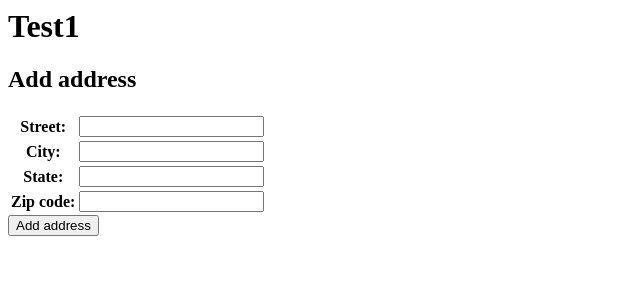
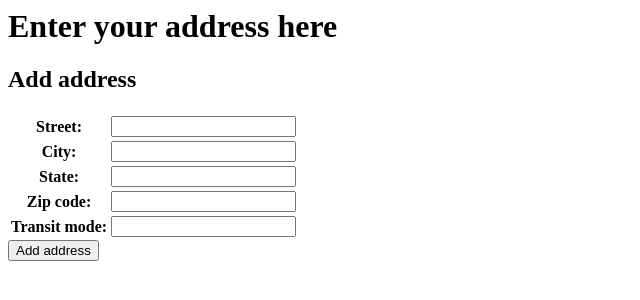
Before and after one commit to cszc/meethalfway, a Django app: a page that uses djangohalfway/halfwayapp/templates/halfwayapp/home.html in a window 1280 px wide. Shown: the top 300 px of the page, without its empty margins (0-640 px from the left). Run offline with Django 3.2, Linux system fonts and the light colour scheme.

Commit message:
Working on multiple forms on single page

```diff
--- a/djangohalfway/halfwayapp/models.py
+++ b/djangohalfway/halfwayapp/models.py
@@ -7,8 +7,8 @@ class Address(models.Model):
     zip_code = models.CharField(max_length = 5)
 
 class Participant(models.Model):
-    starting_location = models.ForeignKey(Address)
-    transit_mode = models.TextField(max_length = 70)
+    starting_location = models.ForeignKey(Address, null=True, blank=True)
+    transit_mode = models.CharField(max_length = 64)
 
 class Meeting(models.Model):
     participant_one = models.ForeignKey(Participant, related_name = 'Participant_one')
--- a/djangohalfway/halfwayapp/templates/halfwayapp/home.html
+++ b/djangohalfway/halfwayapp/templates/halfwayapp/home.html
@@ -1,13 +1,16 @@
 <html>
-<h1>Test1</h1>
+<h1>Enter your address here</h1>
 {% block home %}
 <h2>Add address</h2>
 <form method="post">
     {% csrf_token %}
     <table>
-    {{ form }}
+    {% for form in forms %}
+        {{ form }}
+    {% endfor %}
     </table>
 
-    <input type="submit" name="add_meal" value="Add address" />
+
+    <input type="submit" name="add_address" value="Add address" />
 </form>
 {% endblock %}
--- a/djangohalfway/halfwayapp/views.py
+++ b/djangohalfway/halfwayapp/views.py
@@ -14,16 +14,30 @@ class AddAddress(forms.ModelForm):
 		model = models.Address
 		fields = ["street", "city", "state", "zip_code"]
 
+class AddParticipant(forms.ModelForm):
+	class Meta:
+		model = models.Participant
+		fields = ["transit_mode"]
+
+class AddMeeting(forms.ModelForm):
+	class Meta:
+		model = models.Meeting
+		fields = ["business_type"]
+
 def home(request):
 	if request.method == 'POST':
-		form = AddAddress(request.POST)
-		if form.is_valid():
-			form.save()
-			form = AddAddress()
+		address = AddAddress(request.POST)
+		participant = AddParticipant(request.POST)
+		if address.is_valid() and participant.is_valid():
+			address.save()
+			participant.starting_location = address
+			participant.save()
+			return HttpResponse("Your response has been added")
 	else:
-		form = AddAddress()
+		address = AddAddress()
+		participant = AddParticipant()
 	c = {
-		'form': form,
+		'forms': [address, participant],
 	}
 
 	return render(request, 'halfwayapp/home.html', c)
```
Also changed, not shown: djangohalfway/db.sqlite3, djangohalfway/halfwayapp/migrations/0002_auto_20160222_2249.py (added), djangohalfway/halfwayapp/migrations/0003_auto_20160222_2252.py (added), djangohalfway/halfwayapp/migrations/0004_auto_20160222_2253.py (added), djangohalfway/halfwayapp/templates/halfwayapp/form.html (line endings or trailing spaces).
